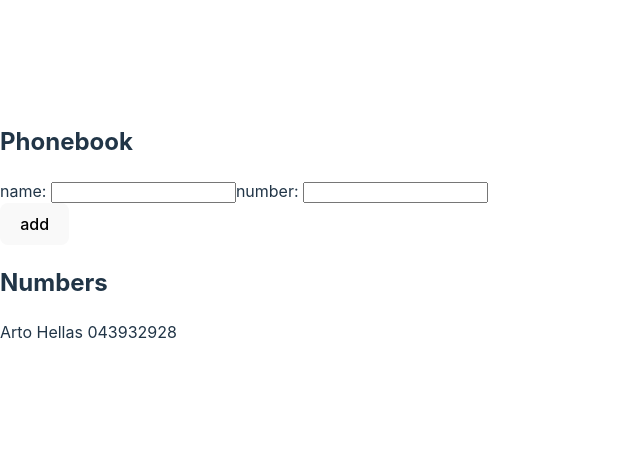
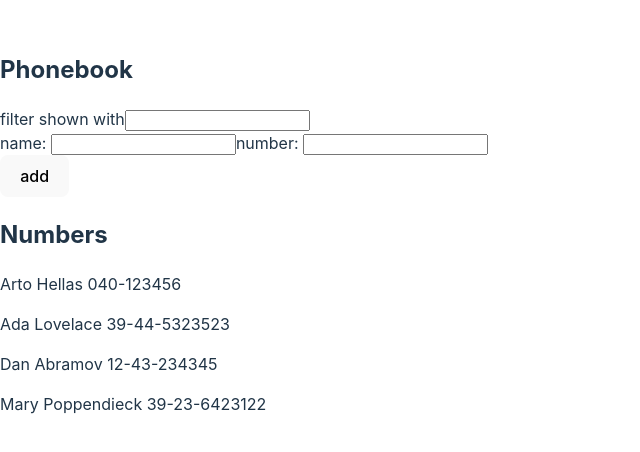
Before and after one commit to Fahmid99/fullstackopen2024, a React (Vite) app in the folder part1/phonebook/: page / in a window 1280 px wide. Shown: the part 168-620 px from the top of the page, without its empty margins (0-640 px from the left). Built offline with nearby package versions, Linux system fonts and the light colour scheme.

Commit message:
2.9 progress

```diff
--- a/part1/phonebook/src/App.jsx
+++ b/part1/phonebook/src/App.jsx
@@ -1,9 +1,20 @@
 import { useState } from "react";
 
 const App = () => {
-  const [persons, setPersons] = useState([{ id: 1, name: "Arto Hellas", number: "043932928" }]);
+  const [persons, setPersons] = useState([
+    { name: "Arto Hellas", number: "040-123456", id: 1 },
+    { name: "Ada Lovelace", number: "39-44-5323523", id: 2 },
+    { name: "Dan Abramov", number: "12-43-234345", id: 3 },
+    { name: "Mary Poppendieck", number: "39-23-6423122", id: 4 },
+  ]);
   const [newName, setNewName] = useState("");
+  const [filteredName, setFilteredName] = useState("");
   const [newNumber, setnewNumber] = useState("");
+  const [showAll, setShowAll] = useState(true);
+
+  const personsToShow = showAll
+    ? persons
+    : persons.filter((person) => person.name === filteredName);
 
   const addNewPerson = (e) => {
     e.preventDefault();
@@ -28,9 +39,15 @@
     setnewNumber(e.target.value);
   };
 
+  const handleFilter = (e) => {
+    setFilteredName(e.target.value);
+    setShowAll(false)
+  };
+
   return (
     <div>
       <h2>Phonebook</h2>
+    filter shown with<input onChange={handleFilter}/>
       <form onSubmit={addNewPerson}>
         <div>
           name: <input onChange={handleNameInput} />
@@ -41,7 +58,7 @@
         </div>
       </form>
       <h2>Numbers</h2>
-      {persons.map((person) => (
+      {personsToShow.map((person) => (
         <p key={person.name}>
           {person.name} {person.number}
         </p>
```
